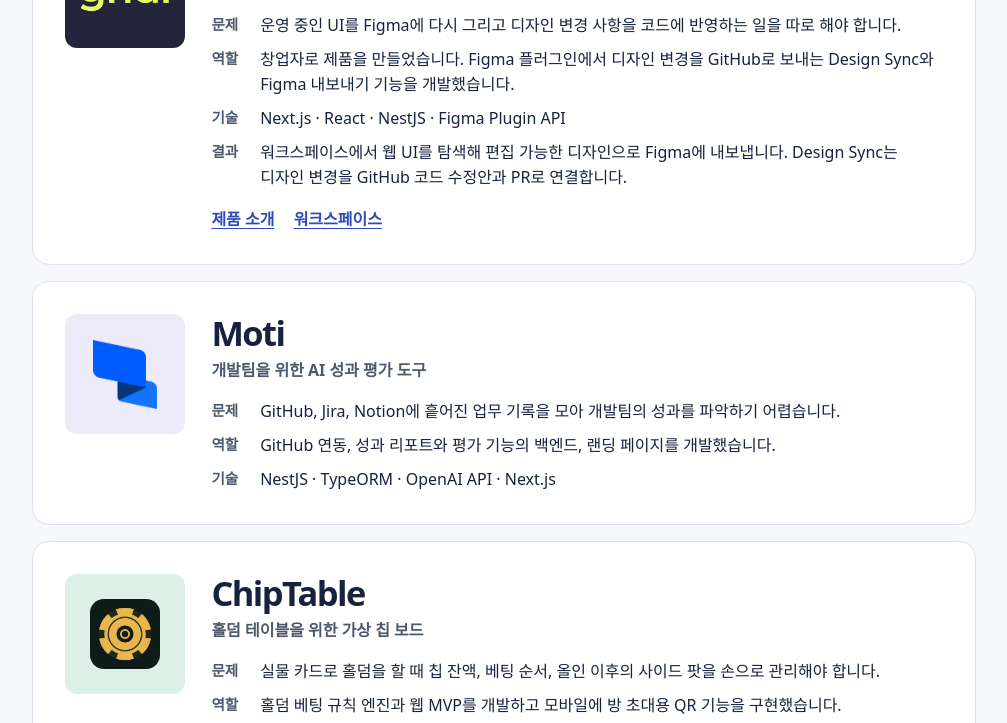
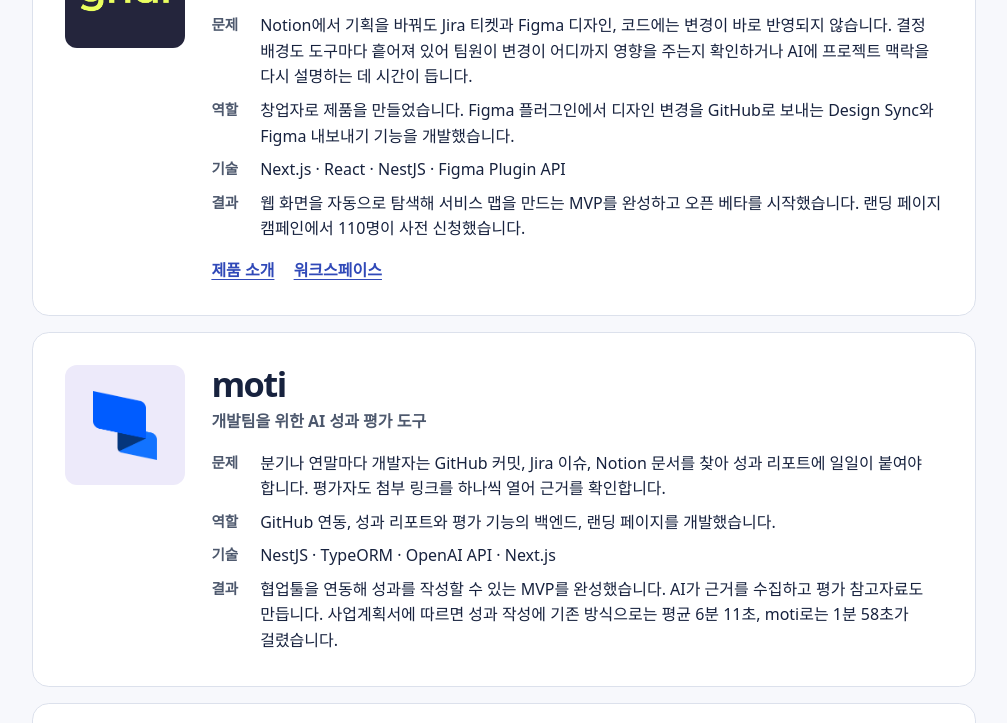
Before and after one commit to rycando/portfolio, a plain HTML site: page index.html in a window 1280 px wide. Shown: the part 719-1442 px from the top of the page, without its empty margins (136-1143 px from the left). Drawn offline with Linux system fonts and the light colour scheme.

Commit message:
Ground gridi and moti summaries in project plans

```diff
--- a/index.html
+++ b/index.html
@@ -37,7 +37,7 @@
         <h2 id="projects-title">프로젝트</h2>
         <nav aria-label="프로젝트 바로가기" class="project-index">
           <a href="#gridi">gridi</a>
-          <a href="#moti">Moti</a>
+          <a href="#moti">moti</a>
           <a href="#chiptable">ChipTable</a>
           <a href="#paperworks">Paperworks</a>
           <a href="#fortunar">Fortunar</a>
@@ -51,10 +51,10 @@
             <h3 lang="en">gridi</h3>
             <p class="project-summary">운영 화면과 Figma, GitHub를 잇는 AI 워크스페이스</p>
             <dl>
-              <div><dt>문제</dt><dd>운영 중인 UI를 Figma에 다시 그리고 디자인 변경 사항을 코드에 반영하는 일을 따로 해야 합니다.</dd></div>
+              <div><dt>문제</dt><dd>Notion에서 기획을 바꿔도 Jira 티켓과 Figma 디자인, 코드에는 변경이 바로 반영되지 않습니다. 결정 배경도 도구마다 흩어져 있어 팀원이 변경이 어디까지 영향을 주는지 확인하거나 AI에 프로젝트 맥락을 다시 설명하는 데 시간이 듭니다.</dd></div>
               <div><dt>역할</dt><dd>창업자로 제품을 만들었습니다. Figma 플러그인에서 디자인 변경을 GitHub로 보내는 Design Sync와 Figma 내보내기 기능을 개발했습니다.</dd></div>
               <div><dt>기술</dt><dd>Next.js · React · NestJS · Figma Plugin API</dd></div>
-              <div><dt>결과</dt><dd>워크스페이스에서 웹 UI를 탐색해 편집 가능한 디자인으로 Figma에 내보냅니다. Design Sync는 디자인 변경을 GitHub 코드 수정안과 PR로 연결합니다.</dd></div>
+              <div><dt>결과</dt><dd>웹 화면을 자동으로 탐색해 서비스 맵을 만드는 MVP를 완성하고 오픈 베타를 시작했습니다. 랜딩 페이지 캠페인에서 110명이 사전 신청했습니다.</dd></div>
             </dl>
             <ul class="project-links" aria-label="gridi 링크">
               <li><a href="https://gridi.ai/ko">제품 소개</a></li>
@@ -66,12 +66,13 @@
         <article class="project" id="moti">
           <div class="project-mark moti-mark"><img src="./assets/moti.png" alt="" width="600" height="652"></div>
           <div class="project-content">
-            <h3 lang="en">Moti</h3>
+            <h3 lang="en">moti</h3>
             <p class="project-summary">개발팀을 위한 AI 성과 평가 도구</p>
             <dl>
-              <div><dt>문제</dt><dd>GitHub, Jira, Notion에 흩어진 업무 기록을 모아 개발팀의 성과를 파악하기 어렵습니다.</dd></div>
+              <div><dt>문제</dt><dd>분기나 연말마다 개발자는 GitHub 커밋, Jira 이슈, Notion 문서를 찾아 성과 리포트에 일일이 붙여야 합니다. 평가자도 첨부 링크를 하나씩 열어 근거를 확인합니다.</dd></div>
               <div><dt>역할</dt><dd>GitHub 연동, 성과 리포트와 평가 기능의 백엔드, 랜딩 페이지를 개발했습니다.</dd></div>
               <div><dt>기술</dt><dd>NestJS · TypeORM · OpenAI API · Next.js</dd></div>
+              <div><dt>결과</dt><dd>협업툴을 연동해 성과를 작성할 수 있는 MVP를 완성했습니다. AI가 근거를 수집하고 평가 참고자료도 만듭니다. 사업계획서에 따르면 성과 작성에 기존 방식으로는 평균 6분 11초, moti로는 1분 58초가 걸렸습니다.</dd></div>
             </dl>
           </div>
         </article>
```
